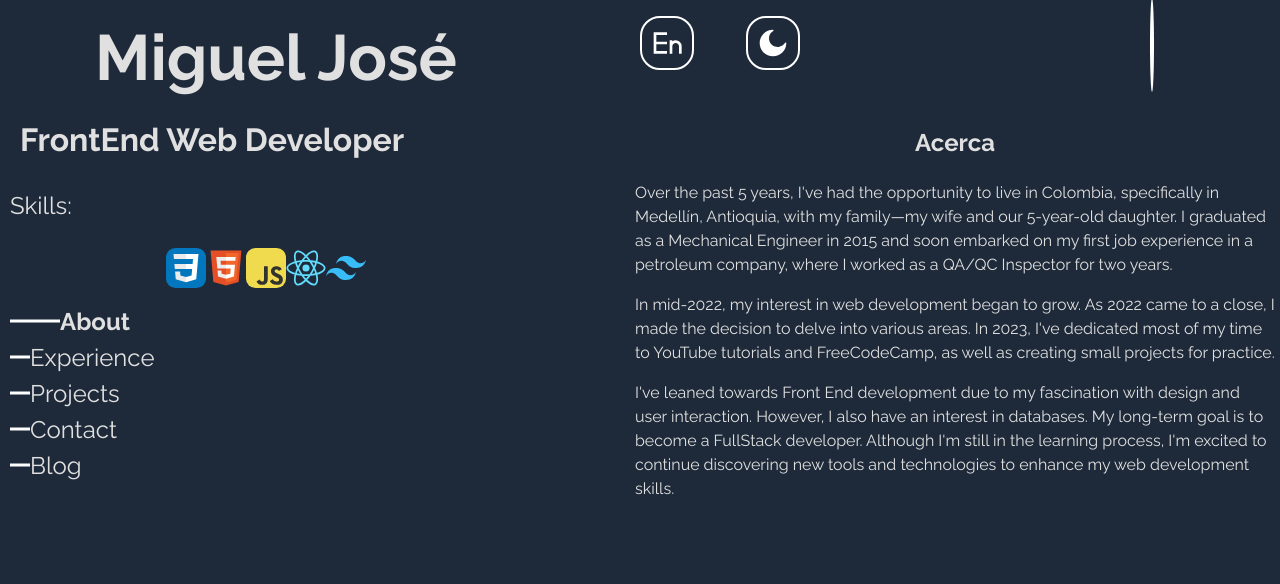
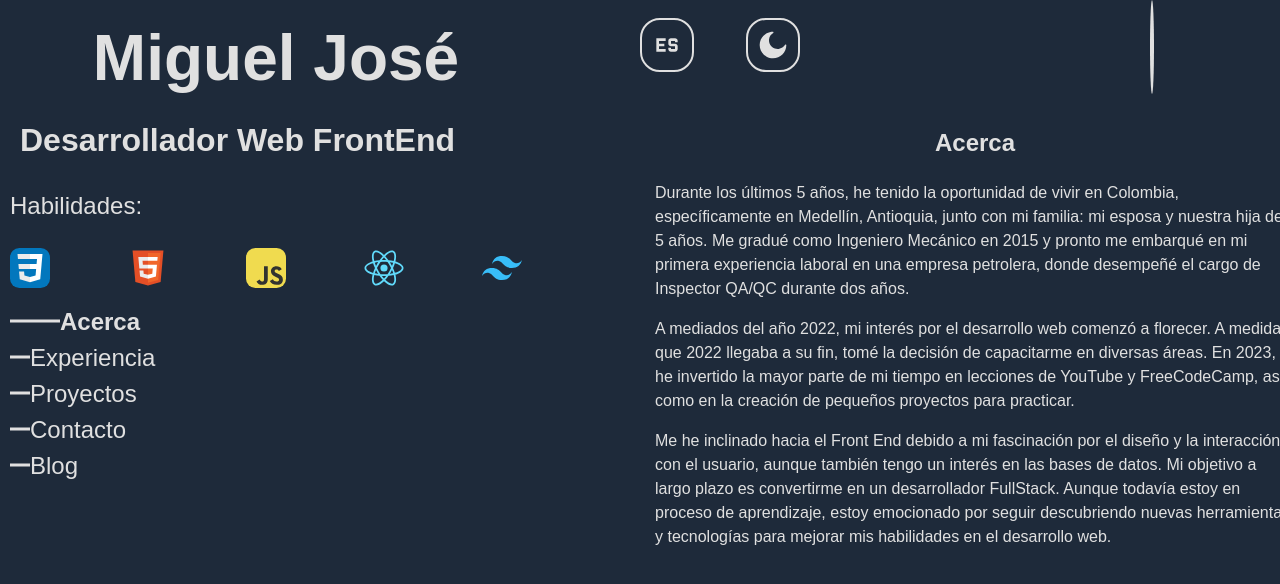
Before and after one commit to borgesmj/borgesmj.github.io, a React (Vite) app: page / in a window 1280 px wide. Shown: the top 584 px of the page. Built offline with nearby package versions, Linux system fonts and the light colour scheme; no server answers.

Commit message:
añadiendo la opcion de tema oscuro y tema claro

```diff
--- a/src/App.jsx
+++ b/src/App.jsx
@@ -1,27 +1,20 @@
-import { useState, useEffect } from 'react'
-import { Routes, Route } from 'react-router-dom'
-
-//componentes
-import Profile from './Components/Profile/Profile'
-
-//Paginas
-import About from './Pages/About'
-import Blog from './Pages/Blog'
-import Experience from './Pages/Experience'
-import Projects from './Pages/Projects'
-import Contact from './Pages/Contact'
-import ProjectInfo from './Pages/ProjectInfo'
-
+import React, { useState, useEffect } from 'react';
+import { Routes, Route } from 'react-router-dom';
+import Profile from './Components/Profile/Profile';
+import About from './Pages/About';
+import Blog from './Pages/Blog';
+import Experience from './Pages/Experience';
+import Projects from './Pages/Projects';
+import Contact from './Pages/Contact';
+import ProjectInfo from './Pages/ProjectInfo';
 
 function App() {
+  const [profileInfo, setProfileInfo] = useState([]);
+  const [sidebarCheckbox, setSidebarCheckbox] = useState(false);
+  const [socialSidebar, setSocialSidebar] = useState(false);
+  const [english, setEnglish] = useState(false);
+  const [darkTheme, setDarkTheme] = useState(true);
 
-  // Estados Iniciales
-  const [profileInfo, setProfileInfo] = useState([])
-  const [sidebarCheckbox, setSidebarCheckbox] = useState(false)
-  const [socialSidebar, setSocialSidebar] = useState(false)
-  const [english, setEnglish] = useState(true)
-
-  //Estraer informacion personal desde la API
   useEffect(() => {
     const fetchAPI = () => {
       fetch('https://api.github.com/users/borgesmj')
@@ -31,81 +24,78 @@ function App() {
         })
         .catch((error) => {
           console.log(error);
-        })
-        .finally(() => {});
+        });
     };
 
     fetchAPI();
   }, []);
 
+  const changeSidebarCheckboxValue = () => {
+    setSidebarCheckbox(!sidebarCheckbox);
+    if (socialSidebar) {
+      setSocialSidebar(false);
+    }
+  };
 
+  const changeSocialSidebarCheckbox = () => {
+    setSocialSidebar(!socialSidebar);
+    if (sidebarCheckbox) {
+      setSidebarCheckbox(false);
+    }
+  };
 
-  //valor del checkbox para el sidebar
-  const changeSidebarCheckboxValue = () => {
-    setSidebarCheckbox(!sidebarCheckbox)
-    if (socialSidebar){
-      setSocialSidebar(false)
+  useEffect(() => {
+    const rootElement = document.getElementById('root');
+    if (darkTheme) {
+      rootElement.classList.add('dark-mode');
+    } else {
+      rootElement.classList.remove('dark-mode');
     }
-  }
-
-  //valor del checkbox para el socialbar
-  const changeSocialSidebarCheckbox = () => {
-    setSocialSidebar(!socialSidebar)
-    if (sidebarCheckbox){
-      setSidebarCheckbox(false)
-    }
-  }
-
+  }, [darkTheme]);
 
   return (
     <div className='app_container'>
       <Profile
-          profileInfo = {profileInfo}
-          changeSidebarCheckboxValue = {changeSidebarCheckboxValue}
-          sidebarCheckbox = {sidebarCheckbox}
-          changeSocialSidebarCheckbox = {changeSocialSidebarCheckbox}
+        profileInfo={profileInfo}
+        changeSidebarCheckboxValue={changeSidebarCheckboxValue}
+        sidebarCheckbox={sidebarCheckbox}
+        changeSocialSidebarCheckbox={changeSocialSidebarCheckbox}
         socialSidebar={socialSidebar}
-          setEnglish = {setEnglish}
-          english = {english}
+        setEnglish={setEnglish}
+        english={english}
+        darkTheme={darkTheme}
+        setDarkTheme={setDarkTheme}
       />
-        <div className="contenido">
+      <div className='contenido'>
         <Routes>
           <Route
             path='/'
-              element={<About
-                english = {english}
-              />}
+            element={<About english={english} />}
           />
           <Route
             path='/contact/'
-              element={<Contact/>}
+            element={<Contact />}
           />
           <Route
             path='/experience/'
-              element={<Experience
-                english={english}
-              />}
+            element={<Experience english={english} />}
           />
           <Route
             path='/projects/'
-              element={<Projects
-                repos_url = {profileInfo?.repos_url}
-              />}
+            element={<Projects repos_url={profileInfo?.repos_url} />}
           />
           <Route
             path='/blog/'
-              element={<Blog/>}
+            element={<Blog />}
           />
           <Route
             path='/projects/:name'
-              element={<ProjectInfo
-                repos_url = {profileInfo?.repos_url}
-              />}
+            element={<ProjectInfo repos_url={profileInfo?.repos_url} />}
           />
         </Routes>
       </div>
     </div>
-  )
+  );
 }
 
-export default App
+export default App;
--- a/src/Components/Profile/Profile.css
+++ b/src/Components/Profile/Profile.css
@@ -7,6 +7,8 @@
     position: absolute;
     top: 70px;
     z-index: 1;
+    color: var(--text-200);
+    height: 100vh;
 }
 
 .sidebar__checkbox:checked ~ .content_sidebar {
@@ -24,7 +26,7 @@
     flex-wrap: wrap;
     padding: 0;
     width: 100%;
-    justify-content: center;
+    justify-content: space-between;
 }
 
 .skills_list_grid > li{
@@ -74,6 +76,7 @@
     flex-direction: row;
     justify-content: space-around;
     font-size: 20px;
+    color: var(--text-200)
 }
 
 .socials_panel > h1 > svg{
@@ -94,7 +97,7 @@
     justify-content: center;
     align-items: center;
     text-decoration: none;
-    color: white;
+    color: var(--text-200);
     width: 25%;
 }
 
@@ -138,7 +141,7 @@
 }
 
 .links > li > a > span {
-    border-bottom: 3px solid white;
+    border-bottom: 3px solid var(--text-200);
     height: 10px;
     display: block;
     transform: translateY(-50%);
--- a/src/Components/Profile/Profile.jsx
+++ b/src/Components/Profile/Profile.jsx
@@ -10,7 +10,19 @@ import React_icon from '../Icons/React_icon'
 import Tailwind_icon from '../Icons/Tailwind_icon'
 import Github_icon from '../Icons/Github_icon'
 
-const Profile = ({english, setEnglish, profileInfo, changeSidebarCheckboxValue, sidebarCheckbox, changeSocialSidebarCheckbox, socialSidebar}) => {
+const Profile = ({
+    english,
+    setEnglish,
+    profileInfo,
+    changeSidebarCheckboxValue,
+    sidebarCheckbox,
+    changeSocialSidebarCheckbox,
+    socialSidebar,
+    darkTheme,
+    setDarkTheme
+  }) => {
+
+
   const skillsIcons = [
     <CSS_icon/>,
     <HTML_icon/>,
@@ -60,6 +72,8 @@ const Profile = ({english, setEnglish, profileInfo, changeSidebarCheckboxValue,
         socialSidebar = {socialSidebar}
         english = {english}
         setEnglish={setEnglish}
+        darkTheme = {darkTheme}
+        setDarkTheme = {setDarkTheme}
         avatar = {profileInfo?.avatar_url}
       />
       <input type="checkbox" name="" id="" className='sidebar__checkbox' checked={sidebarCheckbox} readOnly />
--- a/src/Components/Sidebar/Sidebar.css
+++ b/src/Components/Sidebar/Sidebar.css
@@ -5,6 +5,8 @@
     align-items: center;
     justify-content: space-around;
     position: fixed;
+    color: var(--text-200);
+    background-color: var(--bg-100);
 }
 
 .sidebar__burger{
@@ -17,7 +19,7 @@
 
 .sidebar__burger > span{
     border-radius: 50px;
-    border-bottom: 3px solid white;
+    border-bottom: 3px solid var(--text-200);
     transition: all 0.5s ease 0s;
     display: block;
 }
@@ -41,7 +43,7 @@
 #socials_btn > img{
     height: 100%;
     border-radius: 50%;
-    border: white solid 2px;
+    border: var(--text-200) solid 2px;
 }
 
 #sidebar .button{
@@ -49,7 +51,7 @@
     width: 50px;
     border-radius: 20px;
     /* background: var(--bg-300); */
-    border: 2px solid white;
+    border: 2px solid var(--text-200);
     display: flex;
     justify-content: center;
     align-items: center;
@@ -61,7 +63,7 @@
 }
 
 #sidebar .button > svg > path{
-    fill: white;
+    fill: var(--text-200);
     font-weight: bold;
 }
 
--- a/src/Components/Sidebar/Sidebar.jsx
+++ b/src/Components/Sidebar/Sidebar.jsx
@@ -5,7 +5,16 @@ import Espanol from './Espanol__icon'
 import Sun_Icon from './Sun_Icon'
 import MoonIcon from './Moon_icon'
 
-const Sidebar = ({english, setEnglish, changeSidebarCheckboxValue, sidebarCheckbox, avatar, changeSocialSidebarCheckbox, socialSidebar}) => {
+const Sidebar = ({
+  english,
+  setEnglish,
+  changeSidebarCheckboxValue,
+  sidebarCheckbox,
+  avatar,
+  changeSocialSidebarCheckbox,
+  socialSidebar,
+  darkTheme,
+  setDarkTheme}) => {
 
   const handleInputChange = () => {
     changeSidebarCheckboxValue()
@@ -18,6 +27,10 @@ const Sidebar = ({english, setEnglish, changeSidebarCheckboxValue, sidebarCheckb
   const handleLanguageChange = () => {
     setEnglish(!english)
   }
+
+  const handleThemeChange = () =>{
+    setDarkTheme(!darkTheme)
+  }
     return (
     <div id='sidebar'>
       <input type="checkbox" name="" id="sidebar__checkbox" className='sidebar__checkbox' onChange={handleInputChange} checked={sidebarCheckbox} />
@@ -28,7 +41,7 @@ const Sidebar = ({english, setEnglish, changeSidebarCheckboxValue, sidebarCheckb
       </label>
       <div className="button__panel">
           <div className='button' onClick={handleLanguageChange}>{english ? <English/> : <Espanol/> }</div>
-          <div className='button'>{english ? <MoonIcon/> : <Sun_Icon/> }</div>
+          <div className='button' onClick={handleThemeChange}>{darkTheme ? <MoonIcon/> : <Sun_Icon/> }</div>
 
       </div>
       <input type="checkbox" name="" id="socials_sidebar" className='socials_sidebar'  onChange={handleSocialChange} checked={socialSidebar}/>
--- a/src/Pages/About.jsx
+++ b/src/Pages/About.jsx
@@ -8,7 +8,7 @@ const About = ({ english }) => {
 
   return (
     <div className='about__page'>
-      <h2>Acerca</h2>
+      <h2>{english ? 'About' : 'Acerca'}</h2>
       {paragraphs.map((paragraph, index) => (
         <p key={index}>{paragraph.trim()}</p>
       ))}
--- a/src/index.css
+++ b/src/index.css
@@ -1,12 +1,7 @@
-@import url('https://fonts.googleapis.com/css2?family=Raleway:wght@100;400;700&display=swap');
 :root {
-  font-family: 'Raleway', sans-serif;
+  font-family: 'Quicksand', sans-serif;
   line-height: 1.5;
   font-weight: 400;
-
-  color-scheme: light dark;
-  color: var(--text-200);
-  background-color: var(--bg-100);
 
   font-synthesis: none;
   text-rendering: optimizeLegibility;
@@ -14,43 +9,78 @@
   -moz-osx-font-smoothing: grayscale;
   -webkit-text-size-adjust: 100%;
 
-  --primary-100:#3F6FB5;
-  --primary-200:#749de8;
-  --primary-300:#dcffff;
-  --accent-100:#00BFFF;
-  --accent-200:#00619a;
-  --text-100:#FFFFFF;
-  --text-200:#e0e0e0;
-  --bg-100:#1E2A3A;
-  --bg-200:#2e3a4a;
-  --bg-300:#475264;
+  --primary-100: #d4eaf7;
+  --primary-200: #b6ccd8;
+  --primary-300: #3b3c3d;
+  --accent-100: #71c4ef;
+  --accent-200: #00668c;
+  --text-100: #1d1c1c;
+  --text-200: #313d44;
+  --bg-100: #fffefb;
+  --bg-200: #f5f4f1;
+  --bg-300: #cccbc8;
+
+  background-color: var(--bg-100);
 }
 
-.app_container{
+html {
+  scroll-behavior: smooth;
+}
+
+.dark-mode {
+  --primary-100: #3F6FB5;
+  --primary-200: #749de8;
+  --primary-300: #dcffff;
+  --accent-100: #00BFFF;
+  --accent-200: #00619a;
+  --text-100: #FFFFFF;
+  --text-200: #e0e0e0;
+  --bg-100: #1E2A3A;
+  --bg-200: #2e3a4a;
+  --bg-300: #475264;
+
+  background-color: var(--bg-100);
+}
+
+body {
+  margin: 0;
+}
+
+#root {
+  padding: 10px;
+  width: 100%;
+  height: 100%;
+  position: fixed;
+  z-index: -1;
+}
+
+.app_container {
   max-width: 100vw;
   max-height: 100vh;
   overflow: hidden;
 }
 
-.contenido > div> h2{
+.contenido > div > h2 {
   width: 100%;
   text-align: center;
 }
 
-
-.contenido{
-  width: 93dvw;
+.contenido {
+  width: 93vw;
   height: 20px;
   position: absolute;
   top: 70px;
-  overflow: auto; /* Agrega un scroll interno al contenido si se desborda */
+  overflow: auto;
   height: calc(100vh - 70px);
+  background-color: var(--bg-100);
+  color: var(--text-200);
 }
-@media (width >= 1024px){
+
+@media (min-width: 1024px) {
   .contenido {
     top: 105px;
     width: 50vw;
     right: 5px;
     height: calc(100vh - 120px);
+  }
 }
-}
```
Lines whose indentation alone changed are shown as unchanged.
